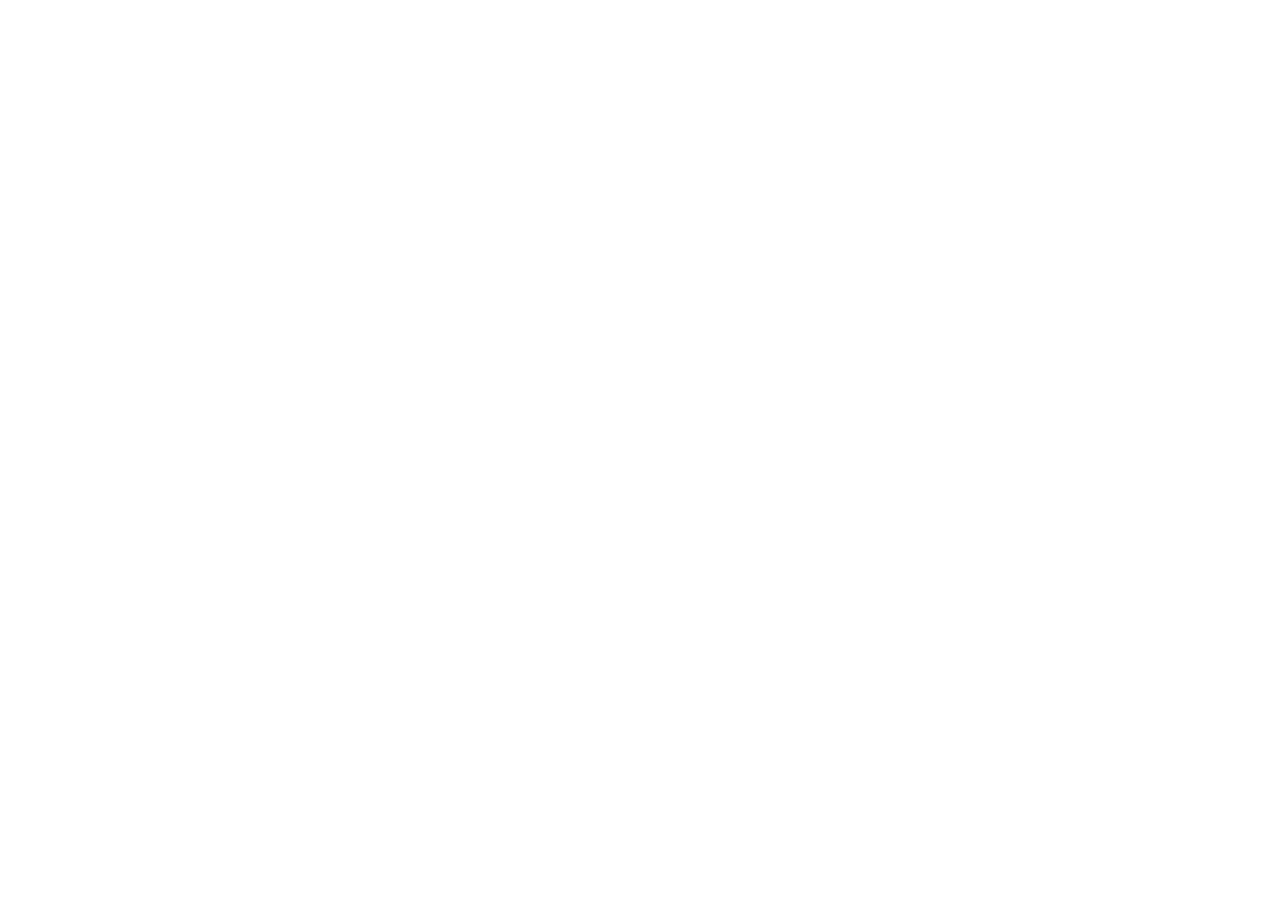
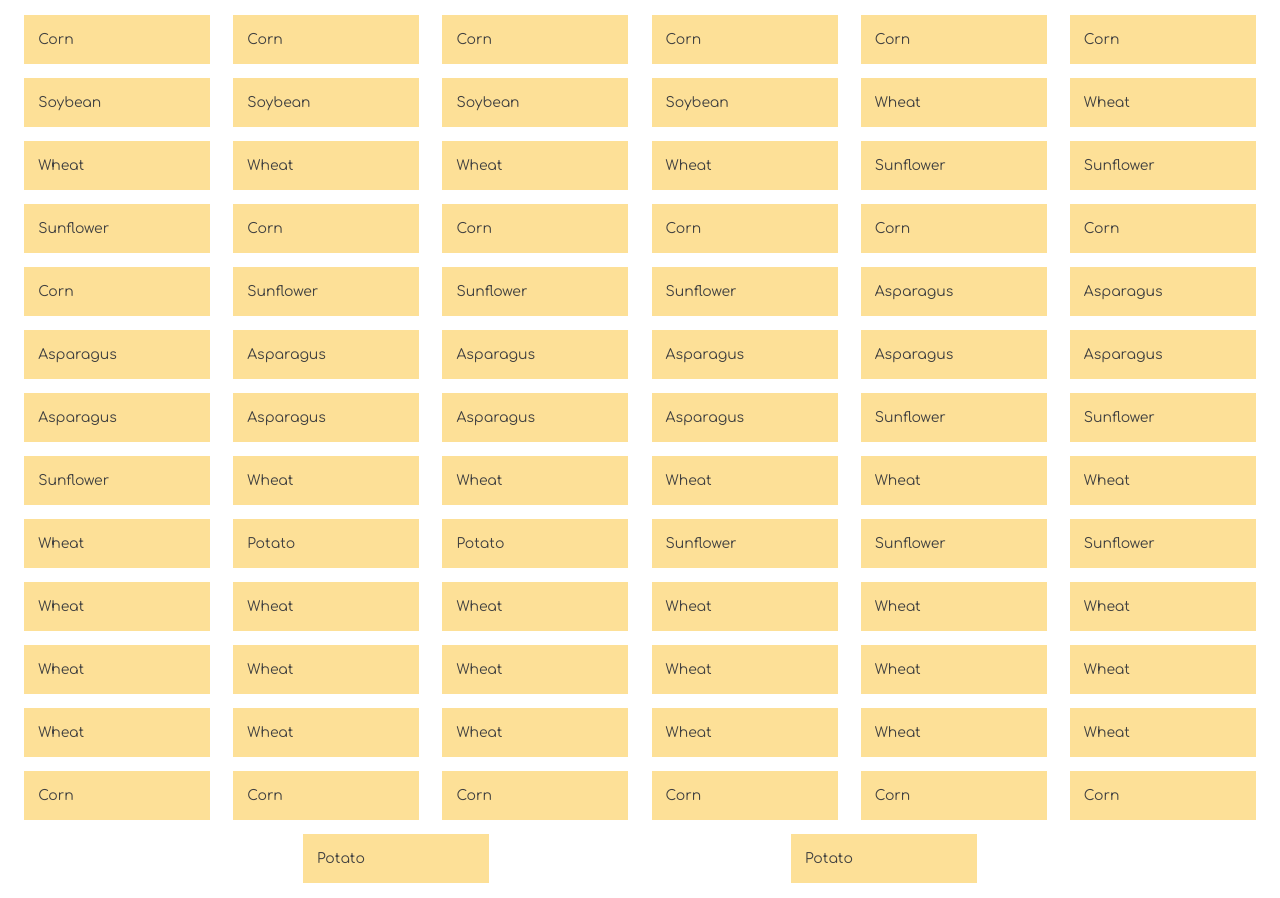
Before and after one commit to BryanNilsen/modern-farm, a website with bundled scripts: page src/index.html in a window 1280 px wide. Before the commit the page ends 800 px from the top, so only its background shows below. Built offline with nearby package versions, Linux system fonts and the light colour scheme; a web font is replaced by a local one.

Commit message:
selling harvest completed

```diff
--- a/src/index.html
+++ b/src/index.html
@@ -1,5 +1,6 @@
 <!doctype html>
 <html lang="en">
+
 <head>
     <meta charset="utf-8">
     <title>Nashville Software School</title>
@@ -8,9 +9,10 @@
 
 <body>
     <main class="container">
-            <div class="messages"></div>
+        <!-- <div class="messages"></div> -->
     </main>
 
     <script type="module" src="./scripts/main.js"></script>
 </body>
+
 </html>
--- /dev/null
+++ b/src/scripts/catalog.js
@@ -0,0 +1,9 @@
+const mainContainer = document.querySelector(".container")
+
+export const Catalog = (harvestedPlants) => {
+    let plantAsHTML = ""
+    harvestedPlants.forEach(plant => {
+        plantAsHTML += `<section class="plant">${plant.type}</section>`
+    })
+    mainContainer.innerHTML += plantAsHTML
+}
--- a/src/scripts/main.js
+++ b/src/scripts/main.js
@@ -1,8 +1,8 @@
 import { createPlan } from './plan.js'
 import { addPlant, usePlants } from './field.js'
 import { plantSeeds } from './tractor.js'
-
 import { harvestPlants } from './harvester.js'
+import { Catalog } from './catalog.js'
 
 console.log("Welcome to the main module")
 
@@ -17,3 +17,5 @@ console.log(allPlants)
 
 const harvestedPlants = harvestPlants(allPlants)
 console.log('harvestedPlants: ', harvestedPlants);
+
+Catalog(harvestedPlants)
--- a/src/styles/main.css
+++ b/src/styles/main.css
@@ -13,7 +13,12 @@ textarea {
     line-height: 1.5;
 }
 
-h1,h2,h3,h4,h5,h6 {
+h1,
+h2,
+h3,
+h4,
+h5,
+h6 {
     font-family: "Patua One", serif;
     letter-spacing: 2px;
 }
@@ -33,3 +38,16 @@ h1,h2,h3,h4,h5,h6 {
 .red {
     background-color: darksalmon;
 }
+
+.container {
+    display: flex;
+    flex-wrap: wrap;
+    justify-content: space-evenly;
+}
+
+.plant {
+    margin: .5em;
+    flex: 0 0 12.5%;
+    padding: 1em;
+    background-color: rgb(253, 224, 151);
+}
```
Lines whose indentation alone changed are shown as unchanged.
